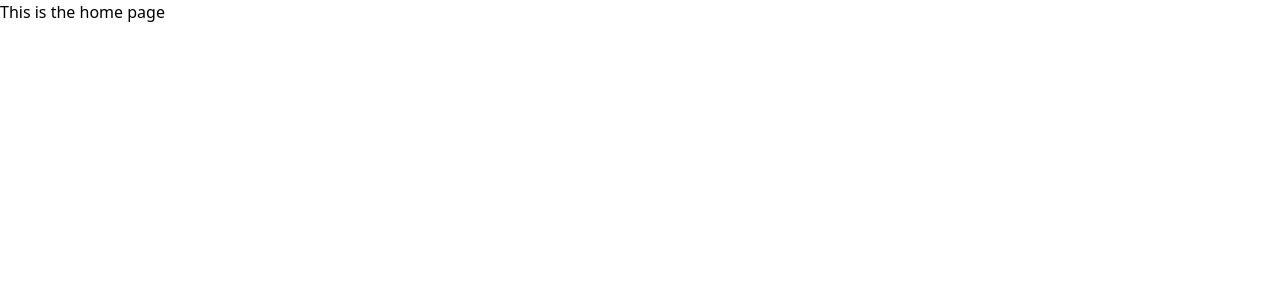
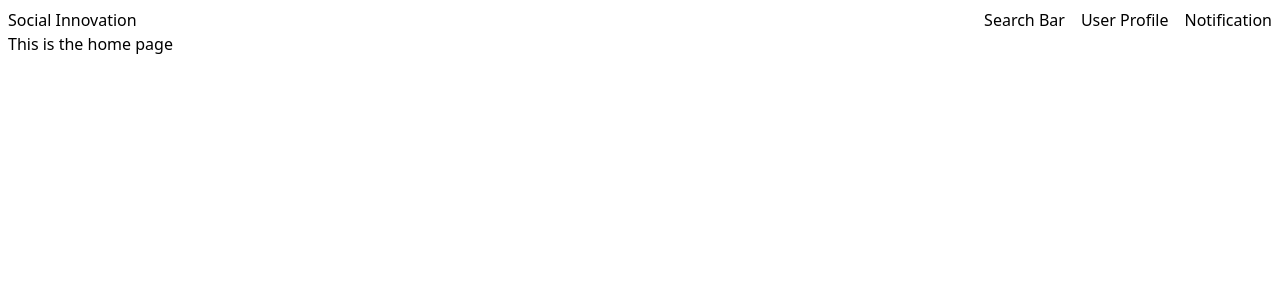
Before and after one commit to gauravkumarkarki07/SocialInnovation, a React (Vite) app in the folder client/: page /home in a window 1280 px wide. Shown: the top 300 px of the page. Built offline with nearby package versions, Linux system fonts and the light colour scheme.

Commit message:
Feat: Header added

```diff
--- a/client/src/App.tsx
+++ b/client/src/App.tsx
@@ -1,8 +1,12 @@
 import { Outlet } from "react-router-dom"
+import Header from "./Common/views/Header"
 
 function App() {
   return (
-   <Outlet/>
+    <>
+      <Header/>
+      <Outlet />
+    </>
   )
 }
 
--- /dev/null
+++ b/client/src/Common/views/Header.tsx
@@ -0,0 +1,19 @@
+
+function Header() {
+  return (
+    <section className="flex justify-between">
+        <h1>
+            Social Innovation
+        </h1>
+        <section>
+            <ul className="flex gap-4">
+                <li>Search Bar</li>
+                <li>User Profile</li>
+                <li>Notification</li>
+            </ul>
+        </section>
+    </section>
+  )
+}
+
+export default Header
--- a/client/src/index.css
+++ b/client/src/index.css
@@ -3,7 +3,7 @@
 @tailwind utilities;
 
 body{
-  padding: 0;
+  padding: 0.5em;
   margin: 0;
   border: 0;
 }
```
